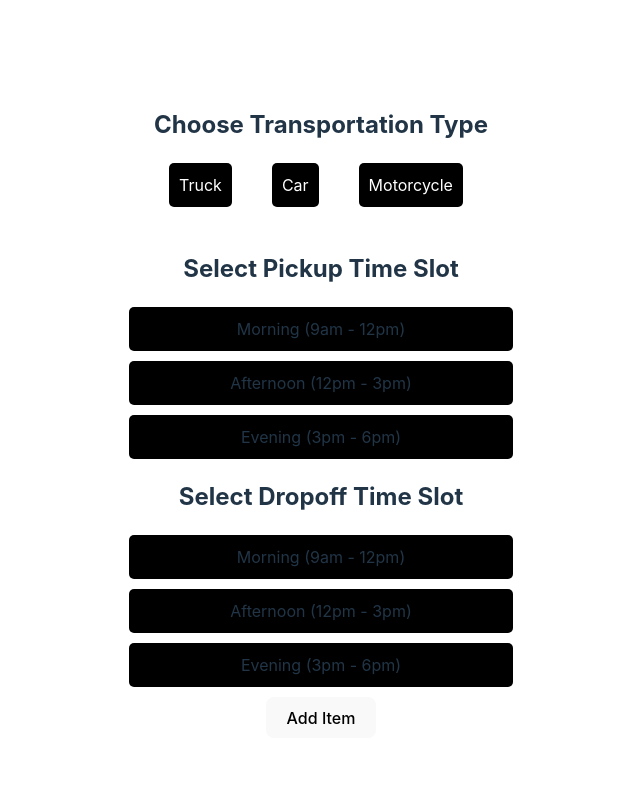
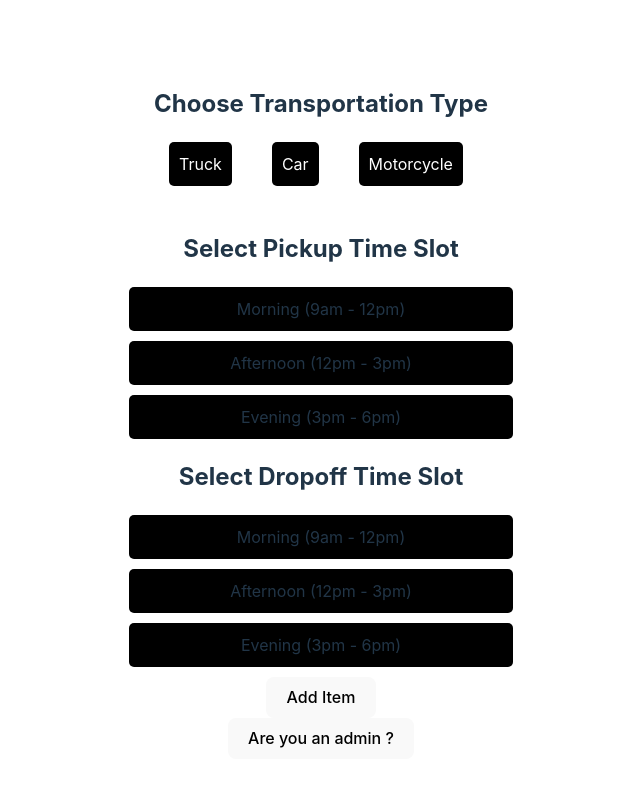
Before and after one commit to ZeyadAttia5/El-m4t4teen, a React (Vite) app in the folder Helpawy/: page / in a window 1280 px wide. Shown: the top 786 px of the page, without its empty margins (319-959 px from the left). Built offline with nearby package versions, Linux system fonts and the light colour scheme.

Commit message:
Created Login function for admin

```diff
--- a/Helpawy/src/App.jsx
+++ b/Helpawy/src/App.jsx
@@ -4,6 +4,7 @@ import SchedulePicker from './SchedulePicker/SchedulePicker.jsx'
 import ScheduleDropoff from './ScheduleDropoff/ScheduleDropoff.jsx'
 import ChooseItemTypePage from './ChooseItemTypePage/ChooseItemTypePage.jsx'; // Assuming you have a component for choosing item type
 import RedirectionButton from './RedirectionButton/RedirectionButton.jsx'
+import LoginRedirect from './RedirectToLogin/LoginRedirect.jsx'
 import { BrowserRouter as Router } from 'react-router-dom';
 
 //comment
@@ -17,6 +18,10 @@ function App() {
       <Router>
         <RedirectionButton title="Add Item" />
       </Router>
+      <Router>
+        <LoginRedirect title= "Are you an admin ?"/>
+      </Router>
+
     </>
   )
 }
--- /dev/null
+++ b/Helpawy/src/LoginPage/AdminPage.css
@@ -0,0 +1,42 @@
+#root {
+    max-width: 1280px;
+    margin: 0 auto;
+    padding: 2rem;
+    text-align: center;
+  }
+
+  .logo {
+    height: 6em;
+    padding: 1.5em;
+    will-change: filter;
+    transition: filter 300ms;
+  }
+  .logo:hover {
+    filter: drop-shadow(0 0 2em #646cffaa);
+  }
+  .logo.react:hover {
+    filter: drop-shadow(0 0 2em #61dafbaa);
+  }
+
+  @keyframes logo-spin {
+    from {
+      transform: rotate(0deg);
+    }
+    to {
+      transform: rotate(360deg);
+    }
+  }
+
+  @media (prefers-reduced-motion: no-preference) {
+    a:nth-of-type(2) .logo {
+      animation: logo-spin infinite 20s linear;
+    }
+  }
+
+  .card {
+    padding: 2em;
+  }
+
+  .read-the-docs {
+    color: #888;
+  }
--- a/Helpawy/src/LoginPage/Login.jsx
+++ b/Helpawy/src/LoginPage/Login.jsx
@@ -1,6 +1,10 @@
 import React from 'react';
+import TextField from '@mui/material/TextField';
+import Button from '@mui/material/Button';
+import './Login.css';
 
-const LoginForm = () => {
+
+function LoginForm  ()  {
   return (
     <div>
       <h2>Login</h2>
--- /dev/null
+++ b/Helpawy/src/RedirectToLogin/LoginRedirect.css
@@ -0,0 +1,15 @@
+.login-button {
+    position: fixed;
+    top: 20px;
+    right: 20px;
+    padding: 10px;
+    background-color: #fff; /* White background */
+    color: #000; /* Black text */
+    border: none;
+    cursor: pointer;
+  }
+
+  /* Hover effect for button */
+  .login-button:hover {
+    background-color: #ccc; /* Light gray background on hover */
+  }
--- /dev/null
+++ b/Helpawy/src/RedirectToLogin/LoginRedirect.jsx
@@ -0,0 +1,36 @@
+import PropTypes from 'prop-types';
+import React, { useState } from 'react';
+import { useNavigate, Route, Routes } from 'react-router-dom';
+import Login from 'C:/Users/Seif/Documents/GitHub/El-m4t4teen/Helpawy/src/LoginPage/Login.jsx';
+import './LoginRedirect.css';
+
+const LoginRedirect = ({ title }) => {
+    const [buttonVisible, setButtonVisible] = useState(true);
+
+    const navigateTo = useNavigate();
+
+    const handleAddItemClick = () => {
+        navigateTo('login-redirect');
+        setButtonVisible(false);
+    };
+
+    return (
+        <div>
+            {buttonVisible && (
+                <button className="redirection-button" onClick={handleAddItemClick}>
+                    {title}
+                </button>
+            )}
+
+            <Routes>
+                <Route path="/login-redirect" element={<Login />} />
+            </Routes>
+        </div>
+    );
+};
+
+LoginRedirect.propTypes = {
+    title: PropTypes.string.isRequired,
+};
+
+export default LoginRedirect;
```
Also changed, not shown: Helpawy/src/LoginPage/AdminPage.jsx (added, +10 -0 lines), 1 other file (tests, documents, lock files or other folders).
